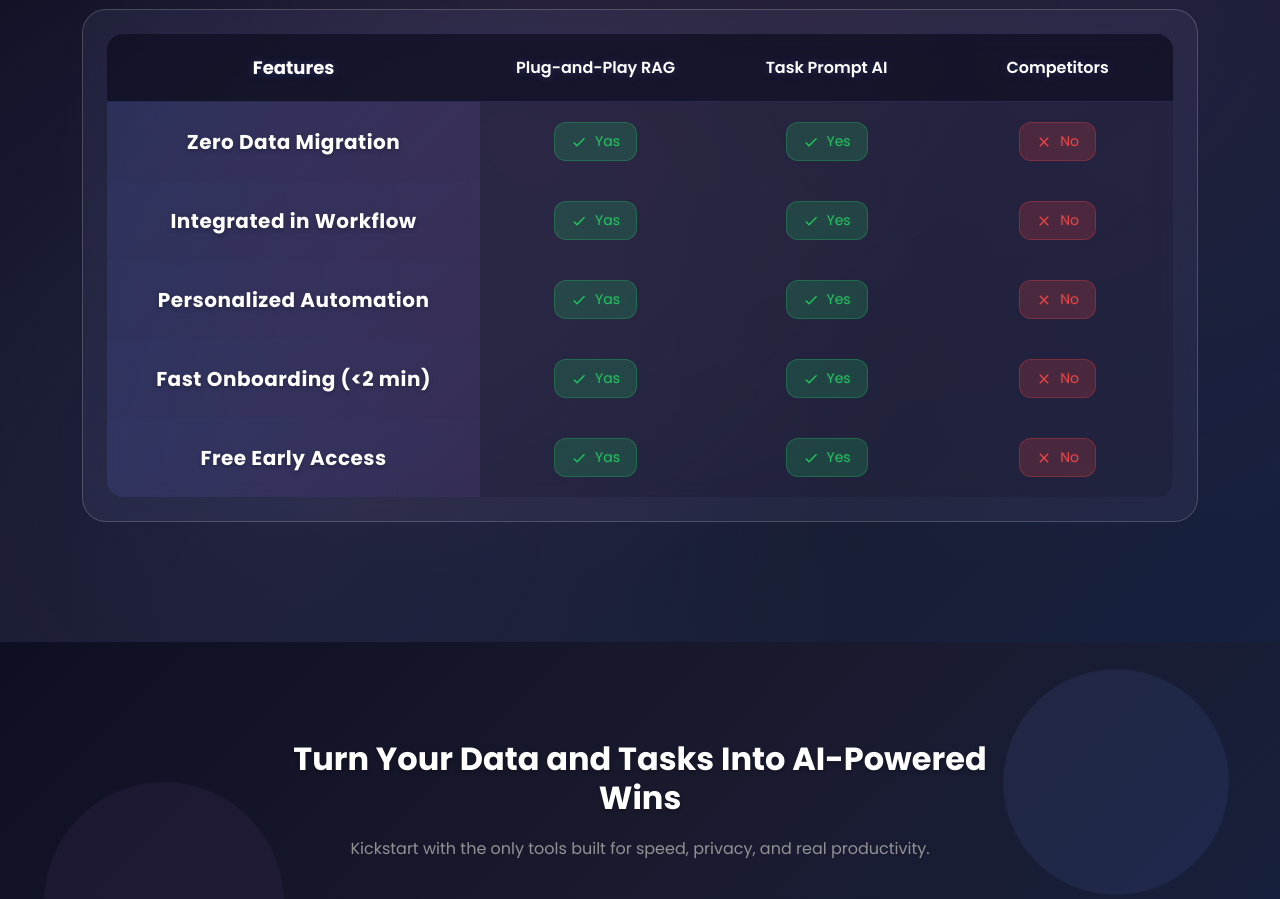
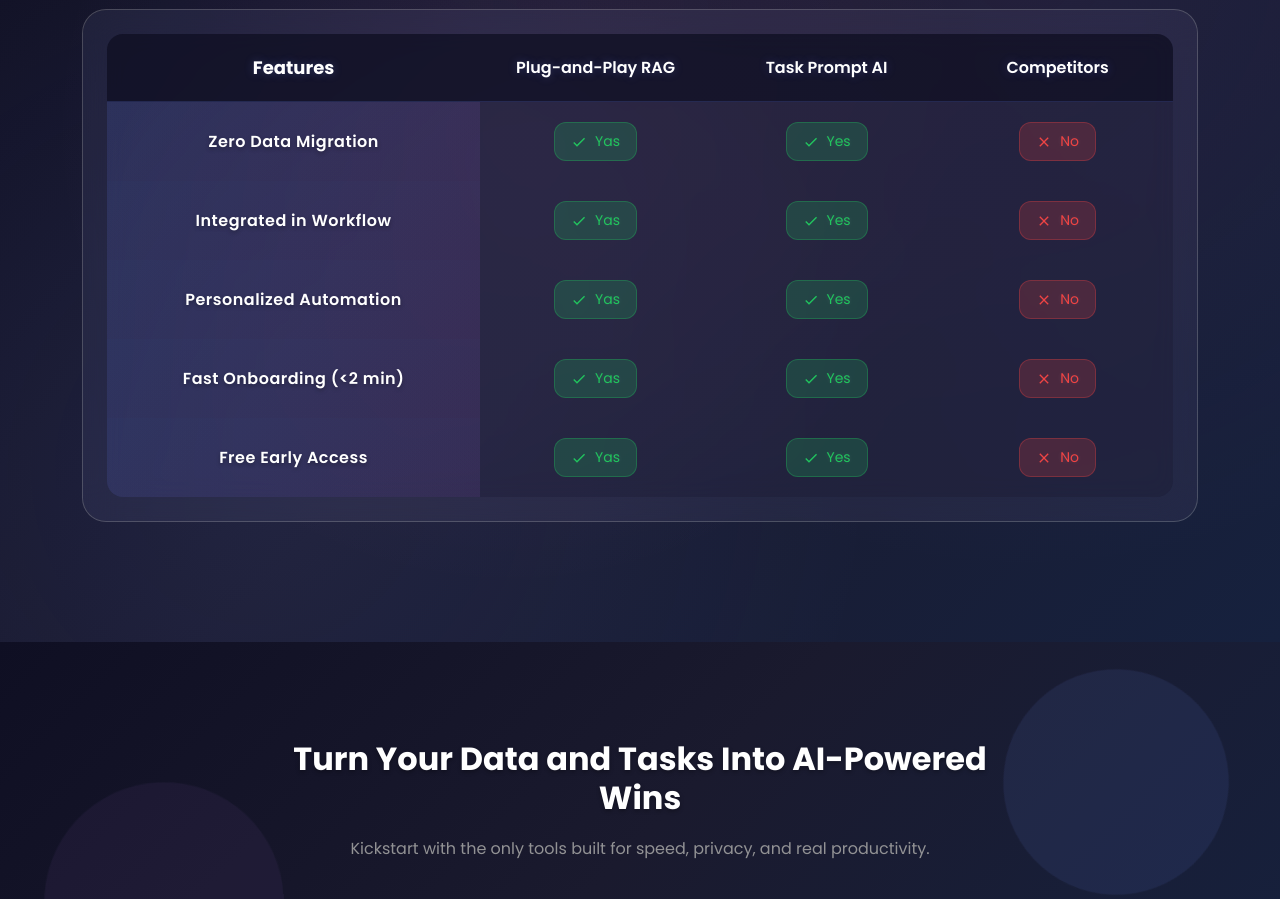
Before and after one commit to dhavalinventam/neophoenix-web, a Next.js app: page / in a window 1280 px wide. Shown: the part 3300-4199 px from the top of the page. Built offline with nearby package versions, Linux system fonts and the light colour scheme.

Commit message:
update follow us icon in contect section

```diff
--- a/src/app/(pages)/contact/page.tsx
+++ b/src/app/(pages)/contact/page.tsx
@@ -125,12 +125,12 @@ export default function ContactPage() {
                       </a>
                       <a href="#" className={styles.socialIcon} aria-label="Instagram">
                         <svg width="20" height="20" viewBox="0 0 24 24" fill="currentColor">
-                          <path d="M12.017 0C5.396 0 .029 5.367.029 11.987c0 6.62 5.367 11.987 11.988 11.987 6.62 0 11.987-5.367 11.987-11.987C24.014 5.367 18.637.001 12.017.001zM8.449 16.988c-1.297 0-2.448-.49-3.323-1.297C4.198 14.895 3.708 13.744 3.708 12.447s.49-2.448 1.418-3.323c.875-.807 2.026-1.297 3.323-1.297s2.448.49 3.323 1.297c.928.875 1.418 2.026 1.418 3.323s-.49 2.448-1.418 3.244c-.875.807-2.026 1.297-3.323 1.297zm7.83-9.781c-.49 0-.928-.175-1.297-.49-.368-.315-.49-.753-.49-1.243 0-.49.122-.928.49-1.243.369-.315.807-.49 1.297-.49s.928.175 1.297.49c.368.315.49.753.49 1.243 0 .49-.122.928-.49 1.243-.369.315-.807.49-1.297.49z" />
+                          <path d="M12 2.163c3.204 0 3.584.012 4.85.07 3.252.148 4.771 1.691 4.919 4.919.058 1.265.069 1.645.069 4.849 0 3.205-.012 3.584-.069 4.849-.149 3.225-1.664 4.771-4.919 4.919-1.266.058-1.644.07-4.85.07-3.204 0-3.584-.012-4.849-.07-3.26-.149-4.771-1.699-4.919-4.92-.058-1.265-.07-1.644-.07-4.849 0-3.204.013-3.583.07-4.849.149-3.227 1.664-4.771 4.919-4.919 1.266-.057 1.645-.069 4.849-.069zm0-2.163c-3.259 0-3.667.014-4.947.072-4.358.2-6.78 2.618-6.98 6.98-.059 1.281-.073 1.689-.073 4.948 0 3.259.014 3.668.072 4.948.2 4.358 2.618 6.78 6.98 6.98 1.281.058 1.689.072 4.948.072 3.259 0 3.668-.014 4.948-.072 4.354-.2 6.782-2.618 6.979-6.98.059-1.28.073-1.689.073-4.948 0-3.259-.014-3.667-.072-4.947-.196-4.354-2.617-6.78-6.979-6.98-1.281-.059-1.69-.073-4.949-.073zm0 5.838c-3.403 0-6.162 2.759-6.162 6.162s2.759 6.163 6.162 6.163 6.162-2.759 6.162-6.163c0-3.403-2.759-6.162-6.162-6.162zm0 10.162c-2.209 0-4-1.79-4-4 0-2.209 1.791-4 4-4s4 1.791 4 4c0 2.21-1.791 4-4 4zm6.406-11.845c-.796 0-1.441.645-1.441 1.44s.645 1.44 1.441 1.44c.795 0 1.439-.645 1.439-1.44s-.644-1.44-1.439-1.44z"/>
                         </svg>
                       </a>
-                      <a href="#" className={styles.socialIcon} aria-label="Twitter">
+                      <a href="#" className={styles.socialIcon} aria-label="Twitter/X">
                         <svg width="20" height="20" viewBox="0 0 24 24" fill="currentColor">
-                          <path d="M23.953 4.57a10 10 0 01-2.825.775 4.958 4.958 0 002.163-2.723c-.951.555-2.005.959-3.127 1.184a4.92 4.92 0 00-8.384 4.482C7.69 8.095 4.067 6.13 1.64 3.162a4.822 4.822 0 00-.666 2.475c0 1.71.87 3.213 2.188 4.096a4.904 4.904 0 01-2.228-.616v.06a4.923 4.923 0 003.946 4.827 4.996 4.996 0 01-2.212.085 4.936 4.936 0 004.604 3.417 9.867 9.867 0 01-6.102 2.105c-.39 0-.779-.023-1.17-.067a13.995 13.995 0 007.557 2.209c9.053 0 13.998-7.496 13.998-13.985 0-.21 0-.42-.015-.63A9.935 9.935 0 0024 4.59z" />
+                          <path d="M18.244 2.25h3.308l-7.227 8.26 8.502 11.24H16.17l-5.214-6.817L4.99 21.75H1.68l7.73-8.835L1.254 2.25H8.08l4.713 6.231zm-1.161 17.52h1.833L7.084 4.126H5.117z" />
                         </svg>
                       </a>
                     </div>
--- a/src/components/pages/Landing/Feature-Comparison/FeatureComparison.module.scss
+++ b/src/components/pages/Landing/Feature-Comparison/FeatureComparison.module.scss
@@ -199,8 +199,8 @@
     text-align: center;
 
     .featureName {
-      font-size: $font-size-xl;
-      font-weight: $font-weight-bold;
+      font-size: $font-size-base;
+      font-weight: $font-weight-semibold;
       color: $text-white;
       margin: 0;
       text-shadow: 0 2px 4px rgba(0, 0, 0, 0.3);
--- a/src/components/pages/Landing/faq/index.tsx
+++ b/src/components/pages/Landing/faq/index.tsx
@@ -25,7 +25,7 @@ const faqData: FAQItem[] = [
   {
     id: 3,
     question: 'Who should sign up?',
-    answer: 'Tech and ops teams wanting to automate, secure, and lead—before everyone else.',
+    answer: 'Tech and ops teams wanting to automate, secure, and lead before everyone else.',
   },
 ];
 
```
